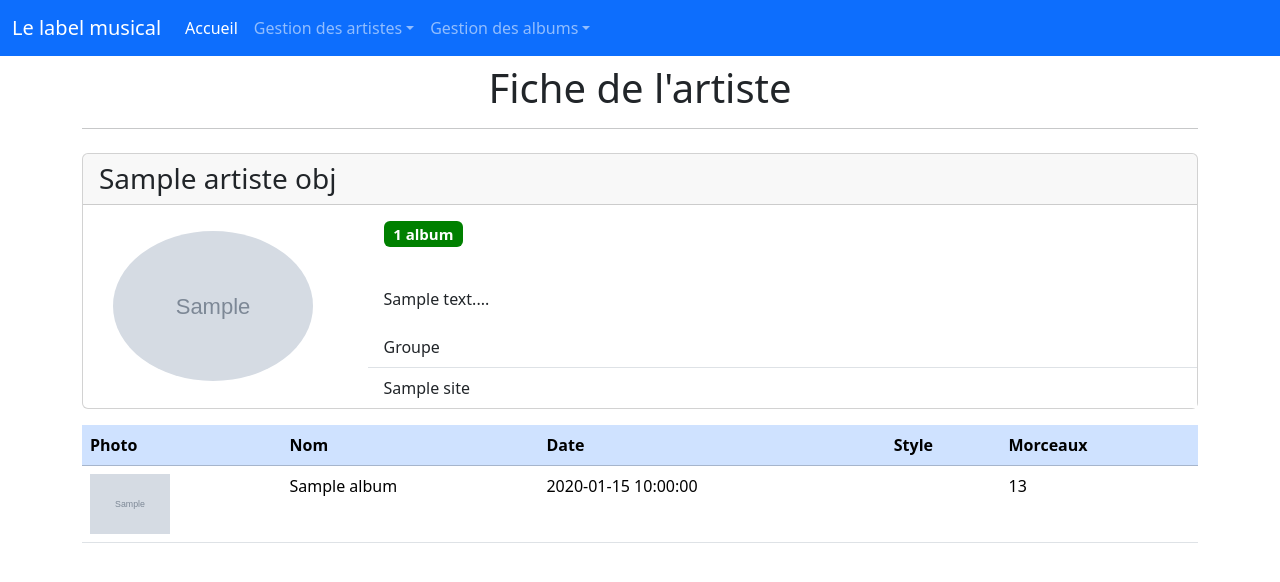
After one commit to cordrink/sym-music_lib, a Symfony app: template templates/artiste/fiche_artist.html.twig in a window 1280 px wide. The commit adds this page. Shown: the top 582 px of the page. Run offline with Twig, Linux system fonts and the light colour scheme; the template is opened without the code that fills it: most values are stand-ins (such as "Sample title", 1, 10 or a date in 2020); grey boxes marked "Sample" are stand-in pictures; some libraries are stand-ins or nearby versions.

Commit message:
style: realisation de la page de description d'un artiste

```diff
--- /dev/null
+++ b/templates/artiste/fiche_artist.html.twig
@@ -0,0 +1,65 @@
+{% extends 'base.html.twig' %}
+
+{% block body %}
+    <h1 class="pt-2 text-center">Fiche de l'artiste</h1>
+    <hr>
+    <div class="row pt-2">
+        {% set nbAlbums = artisteObj.albums|length %}
+        <div>
+            <div class="card mb-3">
+                <h3 class="card-header">{{ artisteObj.name }}</h3>
+                <div class="row">
+                    <div class="col-3 d-flex align-items-center mx-auto">
+                        <img class="avatar mx-auto" style="height: auto; width: 200px; display: block;"
+                             src="{{ artisteObj.imageUrl }}" alt="Card image">
+                    </div>
+                    <div class="col">
+                        <div class="card-body">
+                            <h5 class="card-title">
+                                <a href="#" class="badge badge-success text-decoration-none"
+                                   style="color: white; background-color: green">
+                                    {{ nbAlbums }} {% if nbAlbums > 1 %} albums {% else %} album {% endif %}
+                                </a>
+                            </h5>
+                        </div>
+                        <div class="card-body">
+                            <p class="card-text">{{ artisteObj.content|slice(0, 1000)|raw }}...</p>
+                        </div>
+                        <ul class="list-group list-group-flush">
+                            <li class="list-group-item">{% if artisteObj.type == 0 %} Artiste solo {% else %} Groupe {% endif %}</li>
+                            <li class="list-group-item">{{ artisteObj.site }}</li>
+                        </ul>
+                    </div>
+                </div>
+            </div>
+        </div>
+    </div>
+    <table class="table table-hover mx-auto">
+        <thead>
+        <tr class="table-primary">
+            <th scope="col">Photo</th>
+            <th scope="col">Nom</th>
+            <th scope="col">Date</th>
+            <th scope="col">Style</th>
+            <th scope="col">Morceaux</th>
+        </tr>
+        </thead>
+        <tbody>
+        {% for album in artisteObj.albums %}
+            <tr>
+                <td>
+                    <img class="miniature" src="{{ album.imageUrl }}" alt="">
+                </td>
+                <td>{{ album.name }}</td>
+                <td>{{ album.createdAt }}</td>
+                <td></td>
+                <td>{{ album.pieces|length }}</td>
+            </tr>
+        {% endfor %}
+        </tbody>
+    </table>
+{% endblock %}
+
+{% block title %}
+    Fiche de l'artiste
+{% endblock %}
--- a/templates/base.html.twig
+++ b/templates/base.html.twig
@@ -29,7 +29,7 @@
                     <a class="nav-link dropdown-toggle" data-bs-toggle="dropdown" href="#" role="button"
                        aria-haspopup="true" aria-expanded="false">Gestion des artistes</a>
                     <div class="dropdown-menu" style="">
-                        <a class="dropdown-item" href="#">Liste des artistes</a>
+                        <a class="dropdown-item" href="{{ path('app_artiste') }}">Liste des artistes</a>
                         <div class="dropdown-divider"></div>
                         <a class="dropdown-item" href="#">Ajouter un artiste</a>
                     </div>
```
Also changed, not shown: src/Controller/ArtisteController.php (+10 -1 lines), templates/artiste/list_artist.html.twig (renamed from templates/artiste/index.html.twig, +6 -4 lines), public/assets/css/app.css (added), 1 other file.
